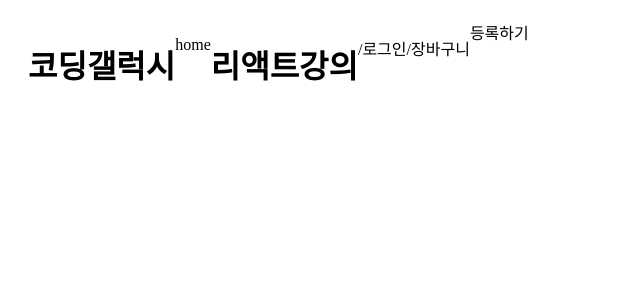
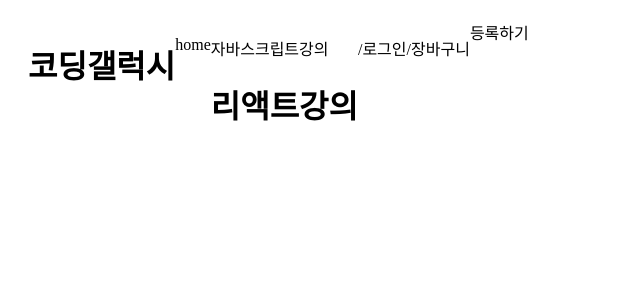
Before and after one commit to HangHae99-Clone-Coding-Galaxy/FE, a React (Create React App) app: page / in a window 1280 px wide. Shown: the top 300 px of the page, without its empty margins (0-640 px from the left). Built offline with nearby package versions, Linux system fonts and the light colour scheme.

Commit message:
자바스크립트강의 텍스트 추가

```diff
--- a/src/components/courses/JavaScriptEs6.jsx
+++ b/src/components/courses/JavaScriptEs6.jsx
@@ -3,7 +3,7 @@
 const JavaScriptEs6 = () => {
   return (
     <div>
-
+      <p>자바스크립트강의</p>
     </div>
   )
 }
```
